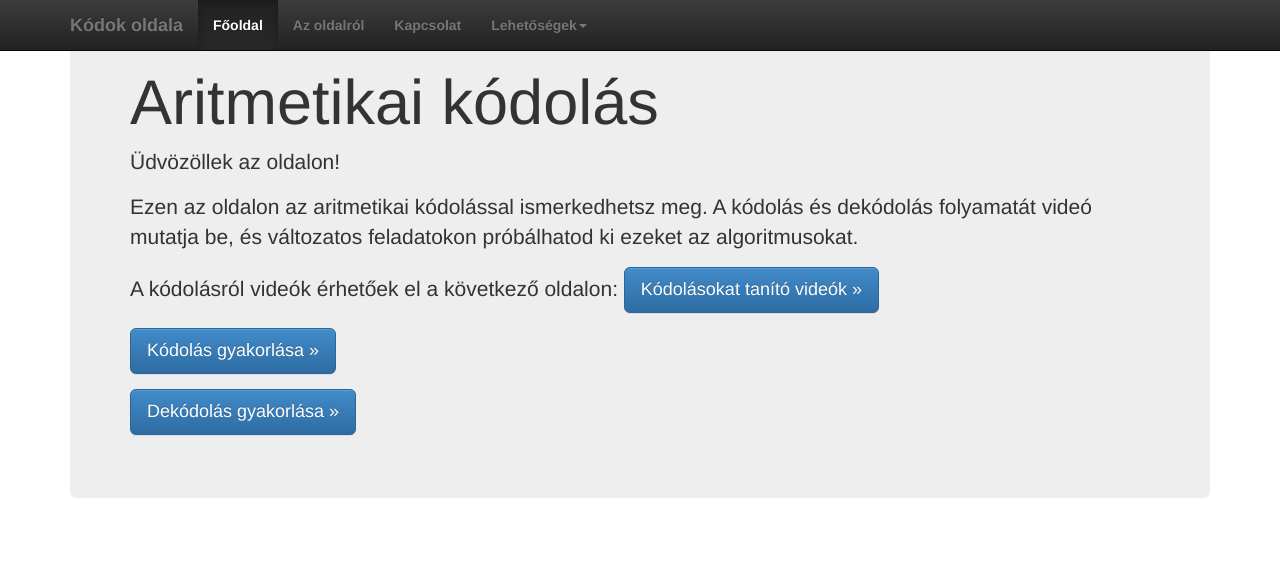
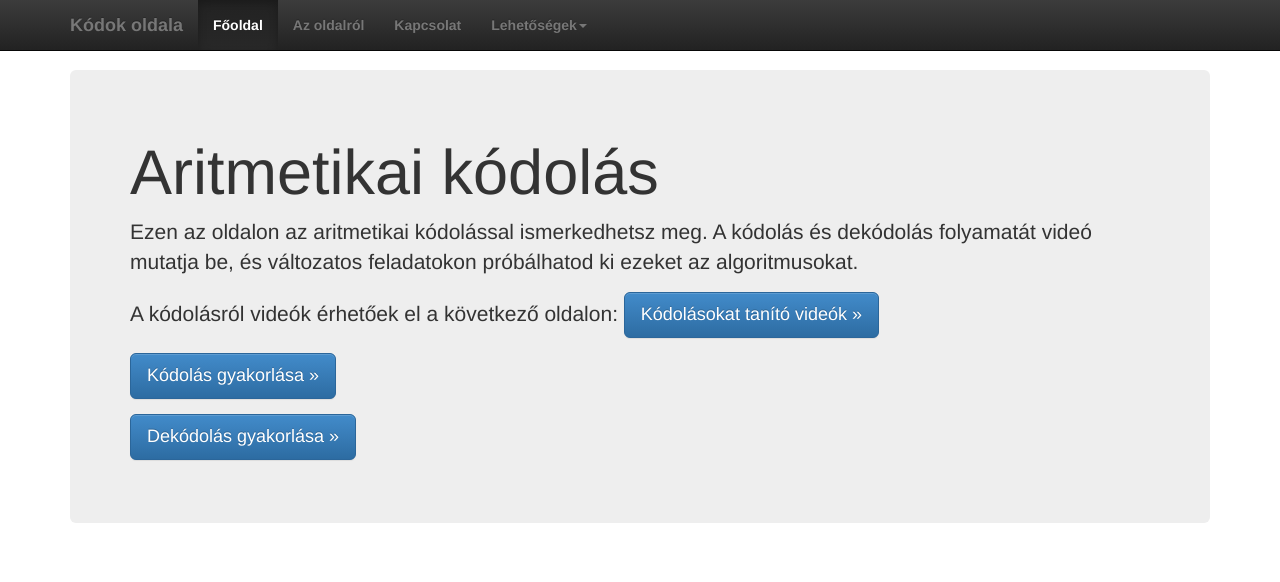
Before and after one commit to horvatha/sources, a Django app: template templates/arithmetic/home.html in a window 1280 px wide. Shown: the top 582 px of the page. Run offline with Django 3.2, Linux system fonts and the light colour scheme; the template is opened without the code that fills it, so the values that code supplies are empty; some libraries are stand-ins or nearby versions.

Commit message:
Some improvements and bugfix in templates

```diff
--- /dev/null
+++ b/static/css/theme.css
@@ -0,0 +1,18 @@
+body {
+  padding-top: 70px;
+  padding-bottom: 30px;
+}
+
+.theme-dropdown .dropdown-menu {
+  position: static;
+  display: block;
+  margin-bottom: 20px;
+}
+
+.theme-showcase > p > .btn {
+  margin: 5px 0;
+}
+
+.theme-showcase .navbar .container {
+  width: auto;
+}
--- a/templates/arithmetic/home.html
+++ b/templates/arithmetic/home.html
@@ -7,8 +7,6 @@
 {% block main_url %}{% url "arithmetic_home" %}{% endblock main_url %}
 
 {% block jumbotron %}
-<p>Üdvözöllek az oldalon!</p>
-
 <p>
   Ezen az oldalon az aritmetikai kódolással ismerkedhetsz meg. A kódolás és
   dekódolás folyamatát videó mutatja be, és változatos feladatokon próbálhatod
@@ -29,7 +27,5 @@
 </p>
 {% endblock jumbotron %}
 
-<iframe width="560" height="315" src="//www.youtube.com/embed/Vz3LT2S341I" frameborder="0" allowfullscreen></iframe>
-
 {% block content %}
 {% endblock content %}
--- a/templates/base.html
+++ b/templates/base.html
@@ -18,7 +18,7 @@
     <link href="{% static "bootstrap/css/bootstrap-theme.min.css" %}" rel="stylesheet">
 
     <!-- Custom styles for this template -->
-    <link href="theme.css" rel="stylesheet">
+    <link href="{% static "css/theme.css" %}" rel="stylesheet">
 
     <!-- HTML5 shim and Respond.js IE8 support of HTML5 elements and media queries -->
     <!--[if lt IE 9]>
@@ -53,7 +53,6 @@
                 <li><a href="{% url "source_home" %}">Az informatikai lánc vizsgálata</a></li>
                 <li><a href="{% url "arithmetic_home" %}">Az aritmetikai kódolás gyakorlása</a></li>
         <!--
-                <li><a href="#">Something else here</a></li>
                 <li class="divider"></li>
                 <li class="dropdown-header">Nav header</li>
                 <li><a href="#">Separated link</a></li>
```
